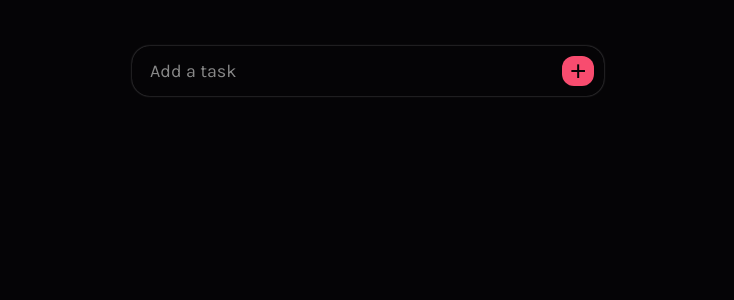
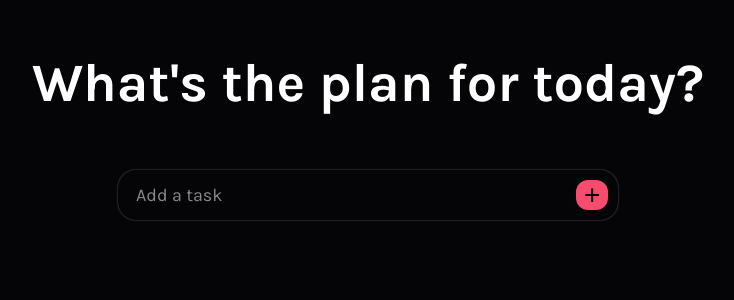
Before and after one commit to shashiirk/todos, a React (Create React App) app: page / in a window 1280 px wide. Shown: the top 300 px of the page, without its empty margins (272-1006 px from the left). Built offline with nearby package versions, Linux system fonts and the light colour scheme.

Commit message:
added header component

```diff
--- a/src/App.css
+++ b/src/App.css
@@ -1,6 +1,12 @@
-.container {
-  max-width: 500px;
+.outer-container {
+  max-width: 800px;
   width: 100%;
   padding: 14px;
   margin: auto;
 }
+
+.inner-container {
+  max-width: 500px;
+  width: 100%;
+  margin: auto;
+}
--- a/src/App.js
+++ b/src/App.js
@@ -1,4 +1,5 @@
 import { useState } from 'react';
+import Header from './components/Header/Header';
 import UserInput from './components/UserInput/UserInput';
 import TasksList from './components/TasksList/TasksList';
 import './App.css';
@@ -42,7 +43,9 @@ const App = () => {
   };
 
   return (
-    <div className="container">
+    <div className="outer-container">
+      <Header />
+      <div className="inner-container">
         <UserInput onAddTask={addTaskHandler} />
         <TasksList
           items={tasksList}
@@ -50,6 +53,7 @@ const App = () => {
           onUpdateTask={updateTaskHandler}
         />
       </div>
+    </div>
   );
 };
 
--- /dev/null
+++ b/src/components/Header/Header.js
@@ -0,0 +1,7 @@
+import styles from './Header.module.css';
+
+const Header = () => {
+  return <h1 className={styles.title}>What's the plan for today?</h1>;
+};
+
+export default Header;
--- /dev/null
+++ b/src/components/Header/Header.module.css
@@ -0,0 +1,12 @@
+.title {
+  font-size: 54px;
+  text-align: center;
+  margin: 32px 0 48px;
+  line-height: 1.4;
+}
+
+@media (max-width: 500px) {
+  .title {
+    font-size: 32px;
+  }
+}
```
Lines whose indentation alone changed are shown as unchanged.
